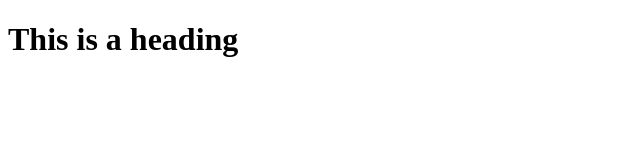
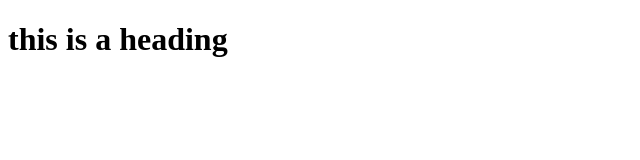
Before and after one commit to jhuan35/test_project, a plain HTML site: page index.html in a window 1280 px wide. Shown: the whole page, without its empty margins (0-640 px from the left). Drawn offline with Linux system fonts and the light colour scheme.

```diff
--- a/index.html
+++ b/index.html
@@ -5,6 +5,6 @@
         <title>My second commit</title>
     </head>
     <body>
-        <h1>This is a heading</h1>
+        <h1>this is a heading</h1>
     </body>
 </html>
```
